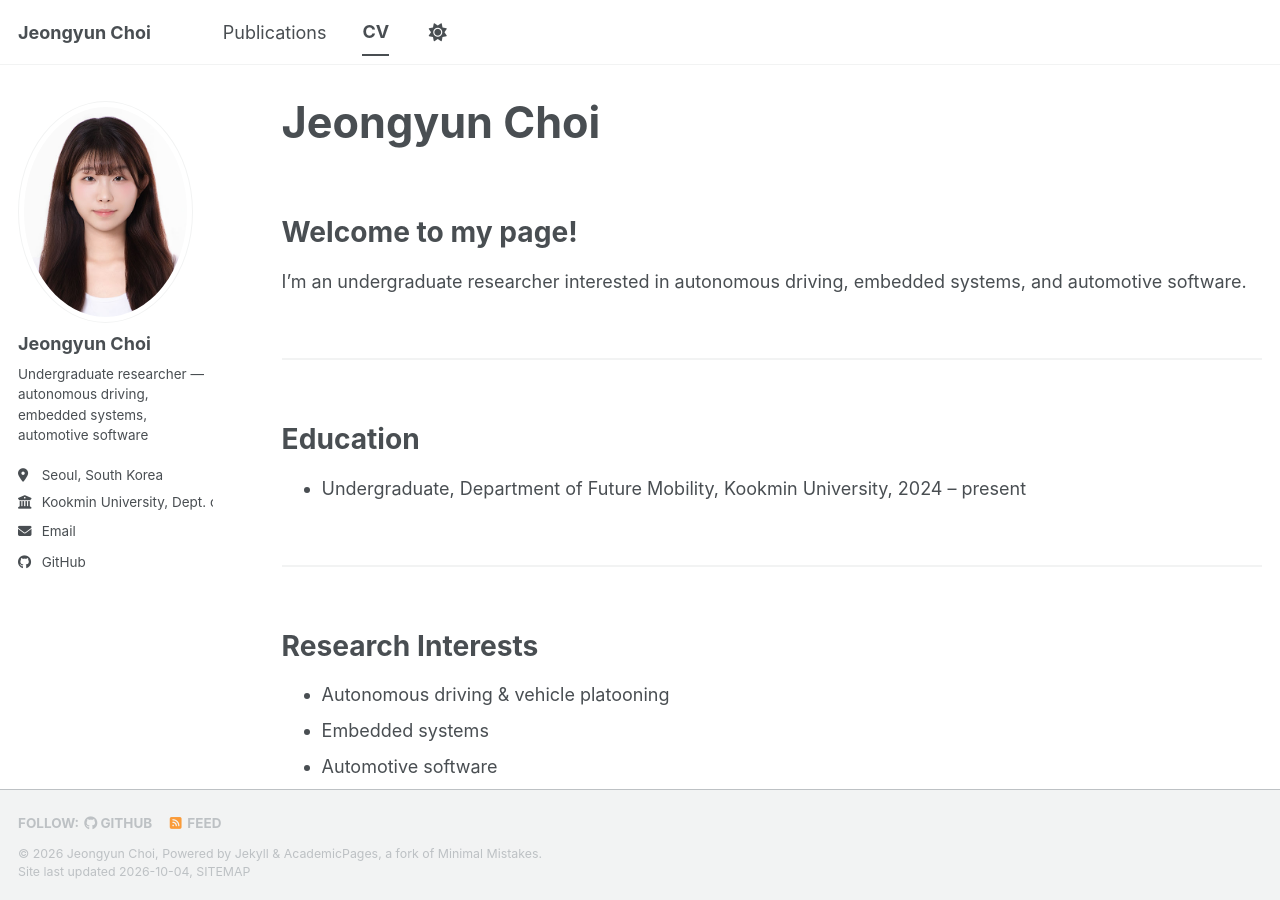
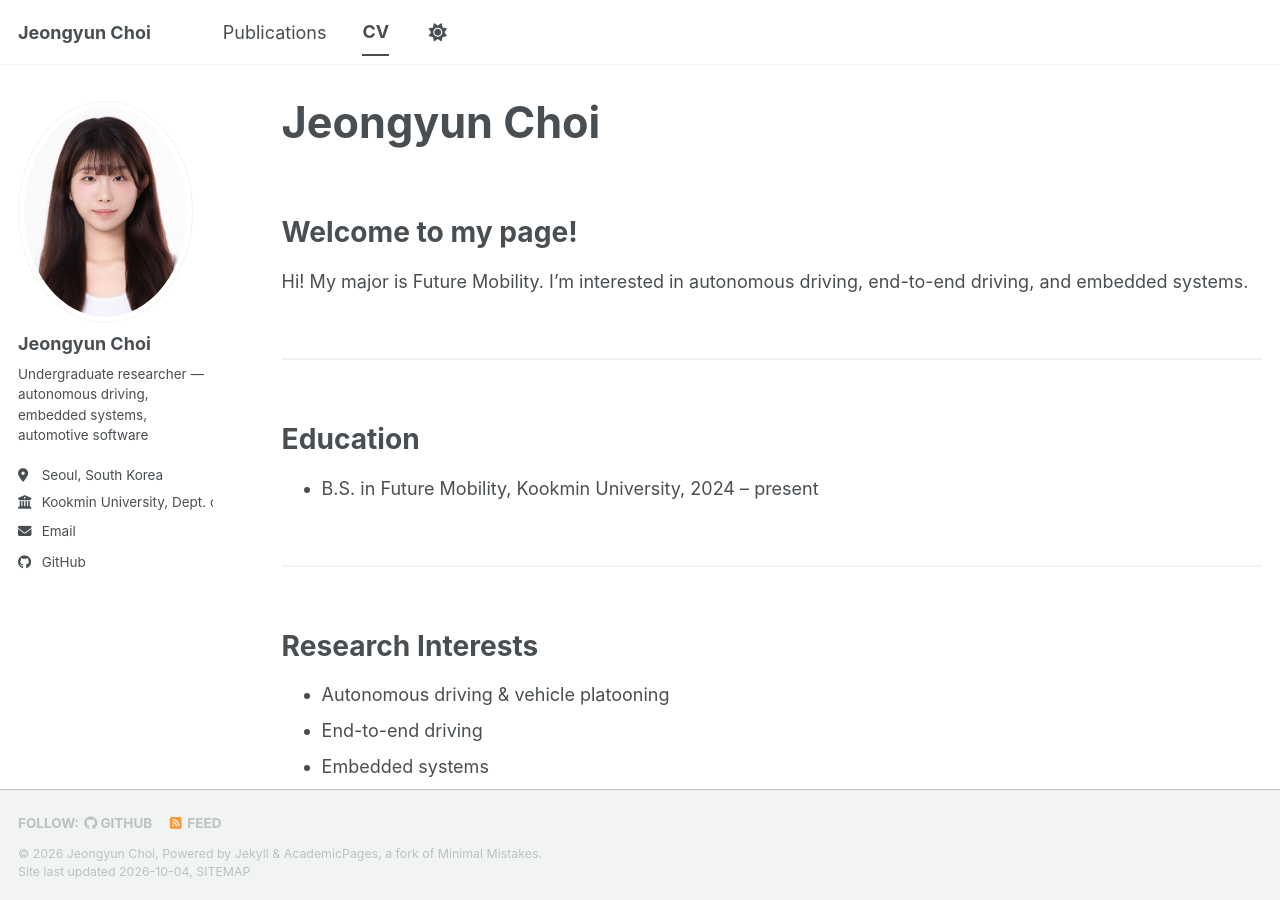
Before and after one commit to choijeongyun12/choijeongyun12.github.io, a Jekyll site: the page built from _pages/cv.md, in a window 1280 px wide and 900 px high. Built offline with Jekyll 4.4.1, drawn with Linux system fonts in a browser that asks for light colours; a style sheet for code colours, icons or effects is not loaded.

Commit message:
Update intro and Education wording; add End-to-end driving to research interests

```diff
--- a/_pages/cv.md
+++ b/_pages/cv.md
@@ -14,19 +14,20 @@ redirect_from:
 Welcome to my page!
 ======
 
-I'm an undergraduate researcher interested in autonomous driving, embedded systems, and automotive software.
+Hi! My major is Future Mobility. I'm interested in autonomous driving, end-to-end driving, and embedded systems.
 
 ---
 
 Education
 ======
-* Undergraduate, Department of Future Mobility, Kookmin University, 2024 &ndash; present
+* B.S. in Future Mobility, Kookmin University, 2024 &ndash; present
 
 ---
 
 Research Interests
 ======
 * Autonomous driving & vehicle platooning
+* End-to-end driving
 * Embedded systems
 * Automotive software
 * Sensor fusion & real-time systems
```
Also changed, not shown: _pages/about.md (+1 -0 lines).
